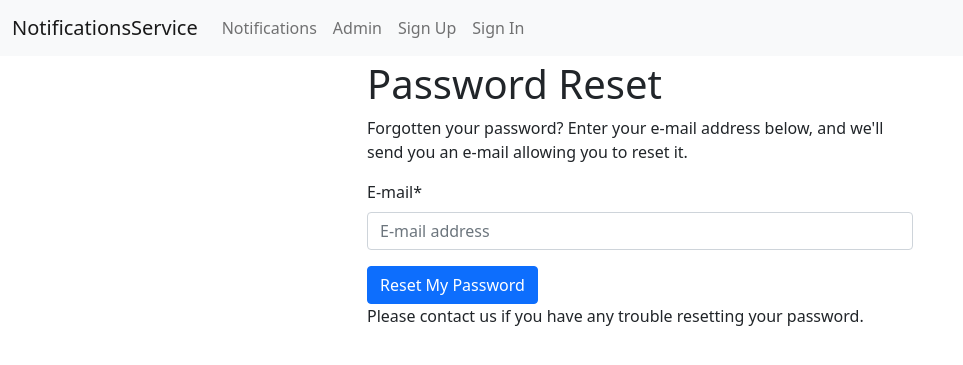
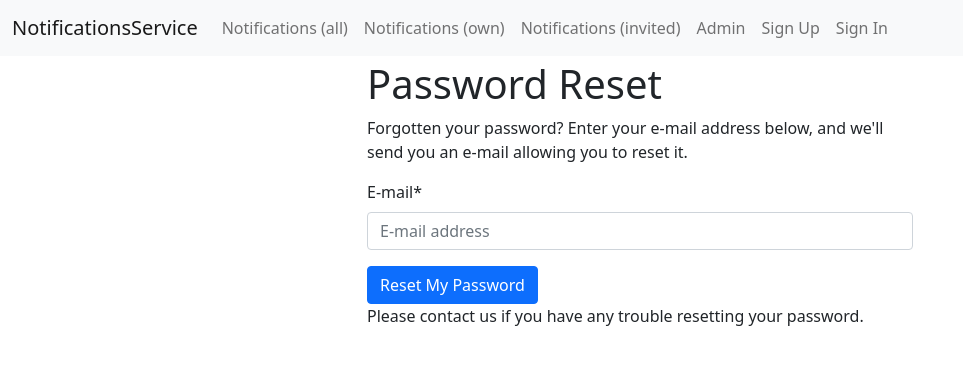
Before and after one commit to saippuakauppias/test-task-django, a Django app: page /accounts/password/reset/ in a window 1280 px wide. Shown: the top 365 px of the page, without its empty margins (0-963 px from the left). Run offline with Django 3.2, Linux system fonts and the light colour scheme; some libraries are stand-ins or nearby versions.

Commit message:
add own & invited notifications list views

```diff
--- a/notificationsservice/notifications/urls.py
+++ b/notificationsservice/notifications/urls.py
@@ -3,10 +3,13 @@ from django.urls import path
 from notificationsservice.notifications.views import (
     NotificationDetailView,
     NotificationListView,
+    NotificationOwnListView,
 )
 
 app_name = "notifications"
 urlpatterns = [
     path("", view=NotificationListView.as_view(), name="list"),
+    path("own/", view=NotificationOwnListView.as_view(), name="own"),
+    path("invited/", view=NotificationOwnListView.as_view(), name="invited"),
     path("<int:id>/", view=NotificationDetailView.as_view(), name="detail"),
 ]
--- a/notificationsservice/templates/base.html
+++ b/notificationsservice/templates/base.html
@@ -46,7 +46,13 @@
           <div class="collapse navbar-collapse" id="navbarSupportedContent">
             <ul class="navbar-nav mr-auto">
               <li class="nav-item">
-                <a class="nav-link" href="{% url 'notifications:list' %}">Notifications</a>
+                <a class="nav-link" href="{% url 'notifications:list' %}">Notifications (all)</a>
+              </li>
+              <li class="nav-item">
+                <a class="nav-link" href="{% url 'notifications:own' %}">Notifications (own)</a>
+              </li>
+              <li class="nav-item">
+                <a class="nav-link" href="{% url 'notifications:invited' %}">Notifications (invited)</a>
               </li>
               <li class="nav-item">
                 <a class="nav-link" href="{% url 'admin:index' %}">Admin</a>
```
Also changed, not shown: notificationsservice/notifications/views.py (+11 -0 lines).
